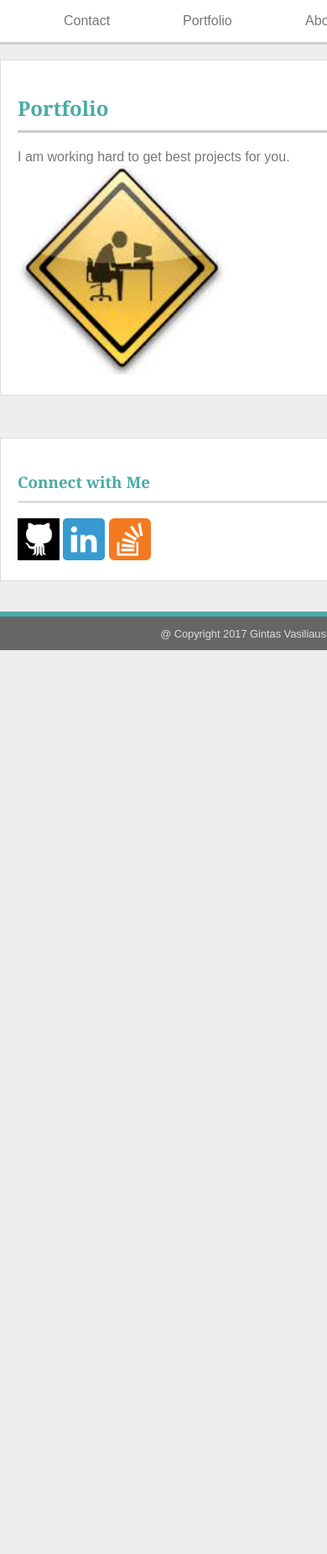
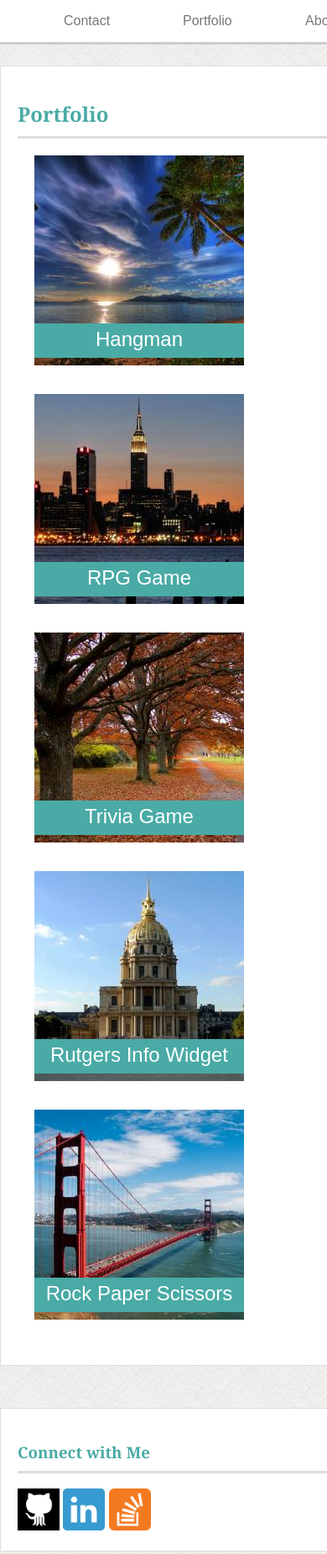
Before and after one commit to GintasVasiliauskas/Responsive-Portfolio, a plain HTML site: page portfolio.html in a window 390 px wide. Shown: the top 1850 px of the page at 84% size. Before the commit the page ends 844 px from the top, so only its background shows below. Drawn offline with Linux system fonts and the light colour scheme.

Commit message:
Add files via upload

```diff
--- a/assets/css/style.css
+++ b/assets/css/style.css
@@ -1,52 +1,42 @@
+html {
+    position: relative;
+    min-height: 100%;
+}
+
+body {
+    margin: 0 0 100px auto;
+	padding: 0;
+    background-image: url("../images/witewall_3.png");
+	font-family: 'Arial', 'Helvetica Neue', Helvetica, sans-serif;
+	color: #777777;
+}
+
+header {
+	border-bottom-style: solid;
+	border-color: #cccccc;
+	background: #ffffff;
+    margin-bottom: 25px;
+}
 
 
-body {
-	margin: 0;
-	padding: 0;
-	background-color: 	#eeeeee;
-	font-family: 'Arial', 'Helvetica Neue', Helvetica, sans-serif;
-	color: #777777;
+header h1 {
+
+	font-family: "Georgia", "Times New Roman", serif;
+    background-color: #4aaaa5;
+	color: #ffffff;
+    float: left;
+    text-align: center;
+    margin: 0;
+    padding: 7px;
 
 }
 
-
-h1 {
-	margin: 0;
-	padding-left: 20px;
-	padding-right: 20px;
-	padding-bottom: 7px;
-	padding-top: 7px;
-	font-family: 'Georgia', Times, "Times New Roman", serif;
-	color: #ffffff;
-
-}
-
-
-.name {
-	margin: 0;
-	padding: 0;
-	background-color: #4aaaa5;
-	float: left;
-}
-
-
-.header {
-	border-bottom-style: solid;
-	border-color: #cccccc;
-	background: #fff;
-}
-
-
-.clearfix::after {
-    content: "";
-    clear: both;
-    display: table;
-}
 
 ul {
 	list-style-type: none;
 	margin: 0;
 	padding: 0;
+    height: 50px;
 	overflow: hidden;
 }
 
@@ -68,28 +58,29 @@ li a:hover {
 	background-color: #dddddd;
 }
 
+.clearfix::after {
+    content: "";
+    clear: both;
+    display: table;
+}
 
-
-
-.content {
+main, .content  {
 	width: 	960px;
 	margin: auto;
 }
-
 
 
 h2, h3 {
 	color: #4aaaa5;
 	border-bottom-style: solid;
 	border-color: #dddddd;
-	font-family: 'Georgia', Times, "Times New Roman", serif;
+	font-family: "Georgia", "Times New Roman", serif;
 	padding-bottom: 10px;
-
 }
 
-.contentleft {
+section {
 	width: 	610px;
-	background: #fff;
+	background: #ffffff;
 	float: left;
 	padding: 20px;
 	border-style: solid;
@@ -97,13 +88,12 @@ h2, h3 {
 	border-width: 1px;
 }
 
-.profileimg {
-	float: left;
-	margin: 0 10px 10px 10px;
+section img {
+	margin: 0 30px 30px 0;
 }
 
 
-.sidebar {
+aside {
 	width: 	250px;
 	background: #fff;
 	float: right;
@@ -115,13 +105,15 @@ h2, h3 {
 
 
 
-.footer {
-	align-content: center;
-	background-color: 	#666666;
+footer {
+    position: absolute;
+    bottom: 0;
+    right: 0;
+    left: 0;
+    text-align: center;
+	background-color: #666666;
 	color: #dddddd;
 	font-size: 0.8em;
-	height: 40px;
-	text-align: center;
 	border-top-style: solid;
 	border-color: #4aaaa5;
 	border-width: 6px;
@@ -129,12 +121,6 @@ h2, h3 {
 
 }
 
-
-
-.cborder {
-	border-style: solid;
-	border-color: #dddddd;
-}
 
 input[type=text], select {
     width: 100%;
@@ -165,19 +151,54 @@ input[type=submit] {
     border-radius: 4px;
     cursor: pointer;
 }
+.image1 {
+    float: left;
+}
+
+.image2 {
+    display:none;
+}
+.image3 {
+    display:none;
+}
+
+
+.portfolio {
+    position: relative;
+    margin:0;
+    padding: 0;
+    float:left;
+    margin-left: 20px
+}
+
+.portfolio p {
+
+    position: absolute;
+    margin: 0;
+    top:200px ;
+    width:250px;
+    text-align: center;
+    background-color:  #4aaaa5;
+    color: #ffffff;
+    font-size: 1.5em;
+    height:1.5em;
+    padding-top: 5px
+
+
+}
 
 
 @media screen and (max-width: 980px) {
 
-	.contentleft {
+	section {
 	width: 	400px;
 	}
 
-	.sidebar {
+	aside {
 	width: 	200px;
 	}
 
-	.content {
+	main, .content {
 		width: 	700px;
 	}
 
@@ -185,48 +206,70 @@ input[type=submit] {
 
 @media screen and (max-width: 768px) {
 
-	.contentleft {
+	section {
 	width: 	600px;
 	float: none;
 	}
 
-	.sidebar {
+	aside {
 	width: 	600px;
 	float:none;
 	margin-top: 50px;
 	padding: 20px;
 	}
 
-	.content {
+	main, .content {
 		width: 	668px;
 	}
+
+    .image3 {
+        display: block;
+
+    }
+    .image1 {
+        display: none;
+    }
 
 }
 
 @media screen and (max-width: 640px) {
 
 
-	.contentleft {
+	section {
 	width: 	520px;
 	float: none;
 	}
+    .image2 {
+        display: block;
+        float: none;
+    }
 
-	.sidebar {
+    .image1 {
+        display: none;
+    }
+
+    .image3 {
+        display: none;
+    }
+
+	aside {
 	width: 	520px;
 	float:none;
 	margin-top: 50px;
 	padding: 20px;
 	}
 
-	.content {
+	main, .content {
 		width: 	600px;
 	}
 
-	.name {
+	header h1 {
 	display: none;
 	}
 	li {
 	float: left;
 	margin-left: 60px;
 	}
+
+
 }
--- a/portfolio.html
+++ b/portfolio.html
@@ -9,53 +9,68 @@
 <body>
 
 
-<div class="header clearfix">
+<header role="banner">
    <div class="content">
-		<div class="name">
-			<h1>Gintas Vasiliauskas</h1>
-		</div>
-
+    <h1> Gintas Vasiliauskas </h1>
+    <nav role="navigation">
         <ul>
             <li><a href="Contact.html">Contact</a></li>
             <li><a href="portfolio.html">Portfolio</a></li>
             <li><a href="index.html">About</a></li>
         </ul>
+    </nav>
+    </div>
+</header>
+
+
+<main role="main" class="clearfix">
+    <article >
+        <section class="clearfix">
+            <h2> Portfolio </h2>
+
+            <div class="portfolio">
+            <img src="assets/images/project1.jpg" alt="Project1">
+            <p>Hangman</p>
             </div>
 
+            <div class="portfolio">
+            <img src="assets/images/project2.jpg" alt="Project2">
+            <p>RPG Game</p>
+            </div>
+
+            <div class="portfolio">
+            <img src="assets/images/project3.jpg" alt="Project3">
+            <p>Trivia Game</p>
             </div>
 
 
-<br>
+            <div  class="portfolio">
+            <img src="assets/images/project4.jpg" alt="Project4">
+            <p>Rutgers Info Widget</p>
+            </div>
 
 
-<div class="content clearfix">
-	<div class="contentleft">
-		<h2 class="header"> Portfolio </h2>
-		I am working hard to get best projects for you.
-		<br>
-		<a href="#"><img src="assets/images/under development.jpg" alt="placeholder" style="width:250px;height:250px;"></a>
-
+            <div  class="portfolio">
+            <img src="assets/images/project5.jpg" alt="Project5">
+            <p>Rock Paper Scissors</p>
             </div>
 
-	<div class="sidebar">
+
+	    </section>
+
+        <aside>
                 <h3>Connect with Me</h3>
-			<div>
                     <a href="https://github.com/GintasVasiliauskas"><img src="assets/images/github-mark.png" alt="GitHub" style="width:50px;height:50px;"></a>
                     <a href="https://www.linkedin.com/in/gintasvasiliauskas"><img src="assets/images/LinkedIn.png" alt="LinkedIn" style="width:50px;height:50px;"></a>
                     <a href="https://stackoverflow.com"><img src="assets/images/SO.png" alt="Stack Overflow" style="width:50px;height:50px;"></a>
-			</div>
-	</div>
-</div>
 
-<br><br>
+        </aside>
+    </article>
+</main>
 
-<div class="footer">
-	<div class="content">
-		@ Copyright 2017 Gintas Vasiliauskas
-	</div>
-</div>
-
-
+<footer role="contentinfo">
+    <p> @ Copyright 2017 Gintas Vasiliauskas </p>
+</footer>
 
 </body>
 </html>
```
Also changed, not shown: Index.html (+21 -35 lines), contact.html (+17 -27 lines), assets/images/project1.jpg (added), assets/images/project2.jpg (added), assets/images/project3.jpg (added), assets/images/project4.jpg (added), assets/images/project5.jpg (added), assets/images/witewall_3.png (added), 2 other files. Lines whose indentation alone changed are shown as unchanged.
